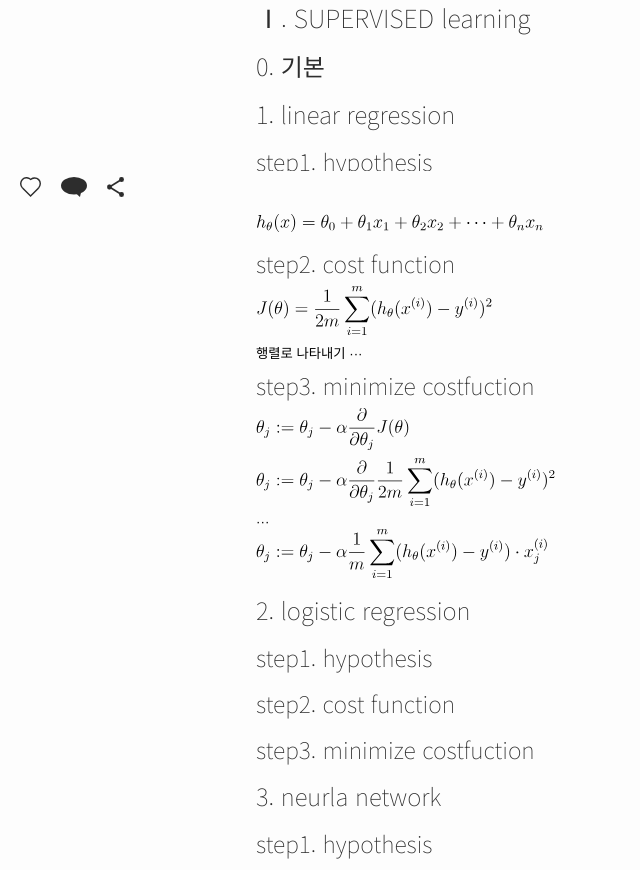
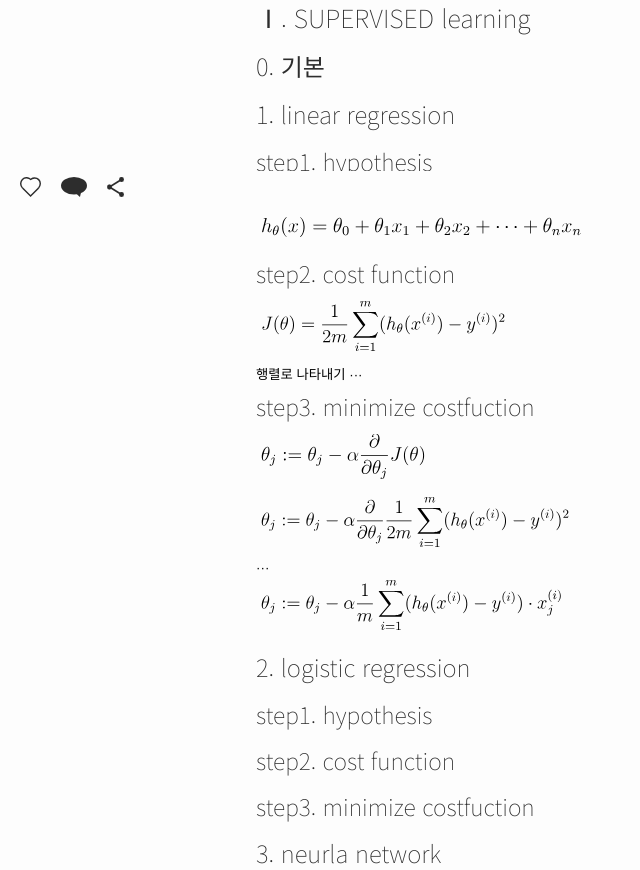
Before and after one commit to JeongJaeyoung/iintheworld-update1, a Python web app: template main/templates/part3-i_and_computer/chapter2-reality/section2-ai/ai.html in a window 1280 px wide. Shown: the part 589-1459 px from the top of the page, without its empty margins (0-640 px from the left). Run offline with Jinja, Linux system fonts and the light colour scheme; the template is opened without the code that fills it, so the values that code supplies are empty; some libraries are stand-ins or nearby versions.

Commit message:
equation

```diff
--- a/main/static/css/base-large.css
+++ b/main/static/css/base-large.css
@@ -1,6 +1,6 @@
 /* CSS 기본 설정 정하기 - 데스크탑 기준 */
 /* TAG 관련 기본 설정 (a, body, h, p) */
-/* CLASS 관련 기본 설정(border ,button, display, location, padding, scroll, size, title) */
+/* CLASS 관련 기본 설정(border ,button, display, equation_size, location, padding, scroll, size, title) */
 /* ID 관련 기본 설정 */
 
 /* TAG 관련 기본 설정 */
@@ -91,6 +91,40 @@
 }
 .pad-20{
     padding: 20px;
+}
+
+/* equation_image_size 관련 수식이미지 사이즈 조절하기 frac은 분수 들어간 것 */
+.equa_size{
+    height: 20px;
+    margin: 5px;
+}
+.equa_size-sigma{
+    height: 50px;
+    margin: 5px;
+}
+.equa_size-frac{
+    height: 45px;
+    margin: 5px;
+}
+.equa_size-matrix1{
+    height: 25px;
+    margin: 5px;
+}
+.equa_size-matrix2{
+    height: 50px;
+    margin: 5px;
+}
+.equa_size-matrix3{
+    height: 75px;
+    margin: 5px;
+}
+.equa_size-matrix4{
+    height: 100px;
+    margin: 5px;
+}
+.equa_size-matrix5{
+    height: 125px
+    margin: 5px;
 }
 
 /* size 관련 */
--- a/main/templates/part3-i_and_computer/chapter2-reality/section2-ai/ai.html
+++ b/main/templates/part3-i_and_computer/chapter2-reality/section2-ai/ai.html
@@ -329,13 +329,7 @@
               \vdots\\
               x_{0}^{(m)}\theta_{0} + x_{1}^{(m)}\theta_{1} + \cdots + x_{n}^{(m)}\theta_{n}\\
               \end{bmatrix}">
-              <img class="equa_size-matrix4"
-                src="../../../../static/img/ai/supervised learning/ingredient-matrix_thetax (2).svg" alt="X\theta=\begin{bmatrix}
-              x_{0}^{(1)}\theta_{0} + x_{1}^{(1)}\theta_{1} + \cdots + x_{n}^{(1)}\theta_{n}\\
-              x_{0}^{(2)}\theta_{0} + x_{1}^{(2)}\theta_{1} + \cdots + x_{n}^{(2)}\theta_{n}\\
-              \vdots\\
-              x_{0}^{(m)}\theta_{0} + x_{1}^{(m)}\theta_{1} + \cdots + x_{n}^{(m)}\theta_{n}\\
-              \end{bmatrix}">
+
               <img class="equa_size-matrix4"
                 src="../../../../static/img/ai/supervised learning/linear_regression-step2-cost_function_matrix1.svg"
                 alt="J(\Theta)=\frac{1}{2m}\begin{bmatrix}
@@ -374,7 +368,7 @@
           </div>
 
           <h3>step3. minimize costfuction</h3>
-          <img class="equa_size-sigma"
+          <img class="equa_size-frac"
             src="../../../../static/img/ai/supervised learning/linear_regression-step3-minimize_cost_function1.svg"
             alt="\theta _{j}:= \theta_{j} - \alpha\frac{\partial }{\partial \theta_{j}}J(\theta)"><br>
           <img class="equa_size-sigma"
@@ -384,7 +378,14 @@
           <div id="div-linear-step3-proof" class="disp-none">
             <img class="equa_size-sigma"
               src="../../../../static/img/ai/supervised learning/linear_regression-step3-minimize_cost_function2_1.svg"
-              alt="\frac{\partial }{\partial \theta_{j}}\frac{1}{2m}\sum_{i=1}^{m}(h_{\theta}(x^{(i)})-y^{(i)})^2">
+              alt="\frac{\partial }{\partial \theta_{j}}\frac{1}{2m}\sum_{i=1}^{m}(h_{\theta}(x^{(i)})-y^{(i)})^2"><br>
+              <img class="equa_size-frac"
+              src="../../../../static/img/ai/supervised learning/linear_regression-step3-minimize_cost_function2_2.svg"
+              alt="=\frac{\partial}{\partial\theta_{j}}\frac{1}{2m}\{
+                (h_\theta(x^{(1)})-y^{(1)})^2
+                +(h_\theta(x^{(2)})-y^{(2)})^2
+                +\cdots
+                +(h_\theta(x^{(m)})-y^{(m)})^2\}">
           </div>
           <img class="equa_size-sigma"
             src="../../../../static/img/ai/supervised learning/linear_regression-step3-minimize_cost_function3.svg"
```
Also changed, not shown: main/static/img/ai/supervised learning/linear_regression-step3-minimize_cost_function2_2.svg (added).
